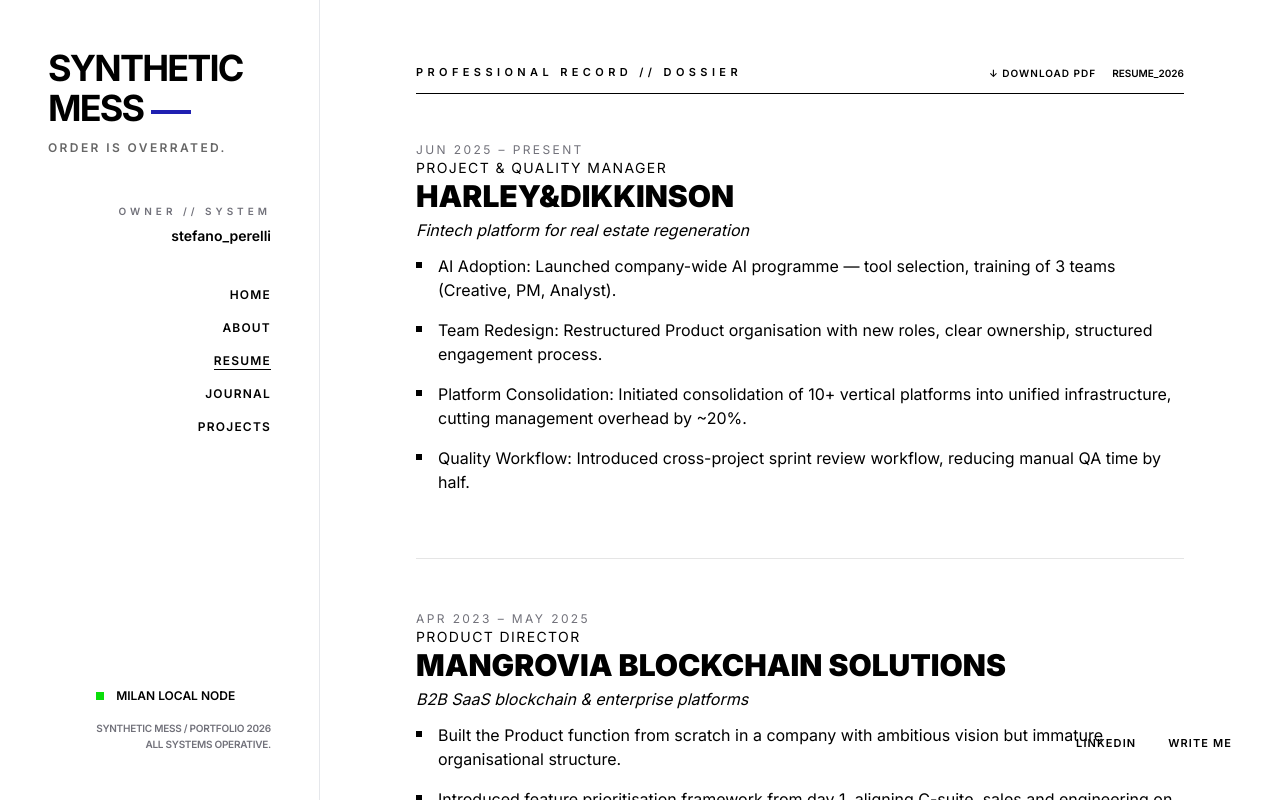
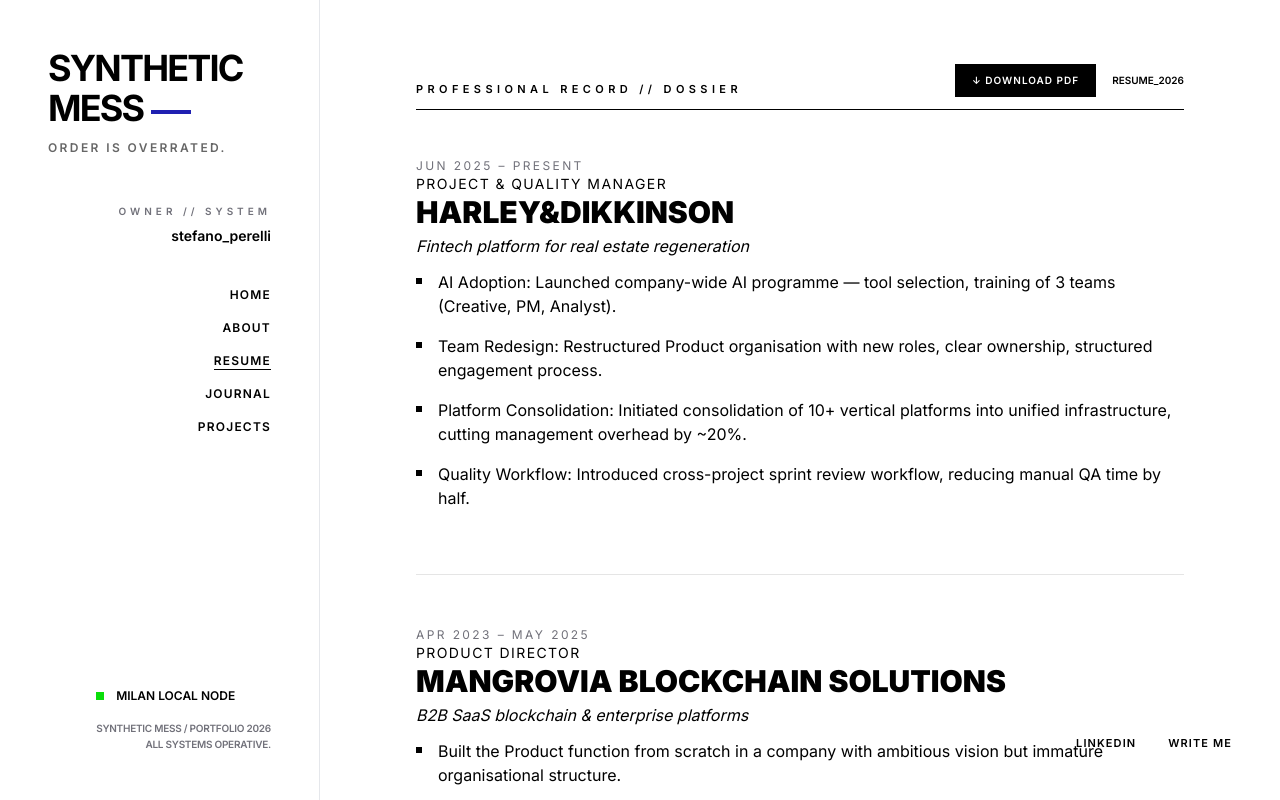
Before and after one commit to devbewill/stefanoperelli-site, an Astro site: page /resume in a window 1280 px wide. Built offline with nearby package versions, Linux system fonts and the light colour scheme; Astro itself is replaced by a stand-in of ours.

Commit message:
Make download PDF button more visible with black background

```diff
--- a/src/pages/resume.astro
+++ b/src/pages/resume.astro
@@ -20,7 +20,7 @@ const t = CONTENT;
         <a
           href="/stefano-perelli-resume.pdf"
           download
-          class="text-[10px] font-sans font-semibold uppercase tracking-widest hover:underline"
+          class="bg-black text-white text-[10px] font-sans font-semibold uppercase tracking-widest px-4 py-2 hover:bg-white hover:text-black border border-black transition-colors"
         >
           ↓ Download PDF
         </a>
```
